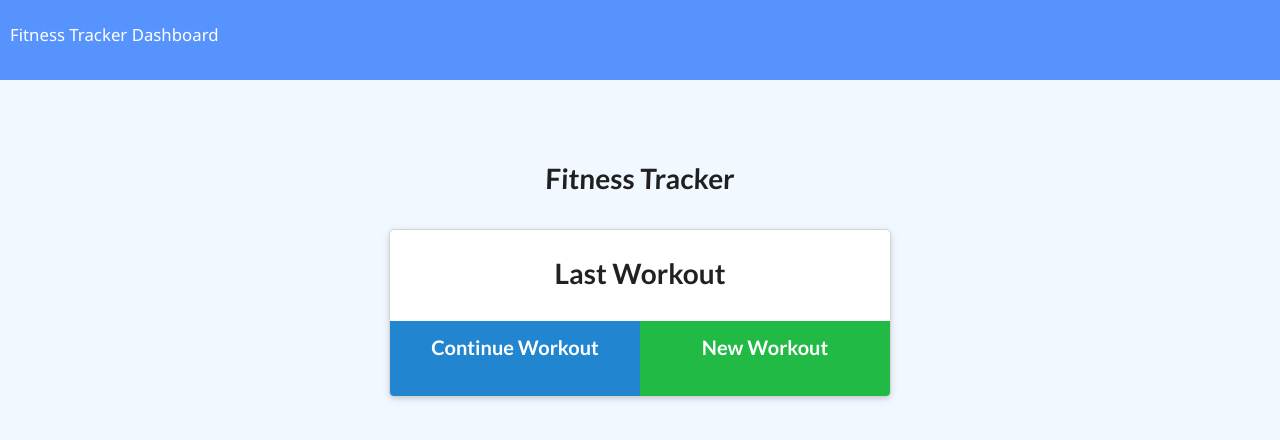
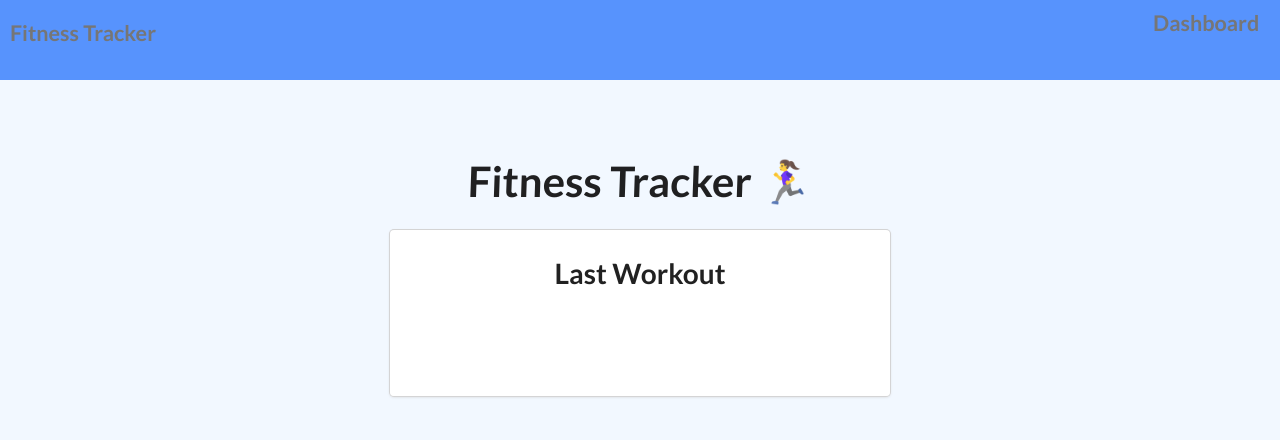
Before and after one commit to katsign/mongo-fitness-tracker, a website: page public/index.html in a window 1280 px wide. Drawn offline with nearby package versions, Linux system fonts and the light colour scheme; no server answers.

Commit message:
updated ui

```diff
--- a/public/index.html
+++ b/public/index.html
@@ -1,33 +1,46 @@
 <!DOCTYPE html>
 <html lang="en">
-
   <head>
     <meta charset="UTF-8" />
     <meta name="viewport" content="width=device-width, initial-scale=1.0" />
     <meta http-equiv="X-UA-Compatible" content="ie=edge" />
-  <link rel="stylesheet" href="https://cdnjs.cloudflare.com/ajax/libs/semantic-ui/2.4.1/semantic.min.css" />
+    <link
+      rel="stylesheet"
+      href="https://cdnjs.cloudflare.com/ajax/libs/semantic-ui/2.4.1/semantic.min.css"
+    />
     <link rel="stylesheet" href="style.css" />
     <title>Fitness Tracker</title>
   </head>
 
   <body>
     <nav>
-    <a href="/">Fitness Tracker</a>
-    <a href="/stats">Dashboard</a>
+      <a class="ui medium header grey" href="/">Fitness Tracker</a>
+      <a class="ui medium header grey right floated" href="/stats">Dashboard</a>
     </nav>
     <div class="wrapper workout">
       <header>
-      <h1>Fitness Tracker</h1>
+        <h1 class="ui huge header">Fitness Tracker 🏃‍♀️</h1>
       </header>
       <div class="ui container workout">
-      <div class="ui raised card m-auto">
+        <div class="ui centered card m-auto" id="mainCard">
           <div class="prev-workout">
             <h3>Last Workout</h3>
             <div>
               <div class="workout-stats"></div>
               <div class="buttons">
-              <a id="continue-btn" href="/exercise?" class="huge ui blue button">Continue Workout</a>
-              <a href="/exercise" class="huge positive ui button">New Workout</a>
+                <a
+                  id="continue-btn"
+                  href="/exercise?"
+                  class="huge ui inverted teal basic button"
+                  style="margin-top: 1rem"
+                  >Continue Workout</a
+                >
+                <a
+                  href="/exercise"
+                  class="huge ui inverted violet basic button"
+                  style="margin-top: 1rem"
+                  >New Workout</a
+                >
               </div>
             </div>
           </div>
@@ -37,13 +50,9 @@
         </div>
       </div>
     </div>
-  </div>
-  <div id="toast">
-    Workout Added Successfully!
-  </div>
+    <div id="toast">Workout Added Successfully!</div>
     <script src="/api.js"></script>
     <script src="/workout.js"></script>
     <script src="/index.js"></script>
   </body>
-
 </html>
```
Lines whose indentation alone changed are shown as unchanged.
